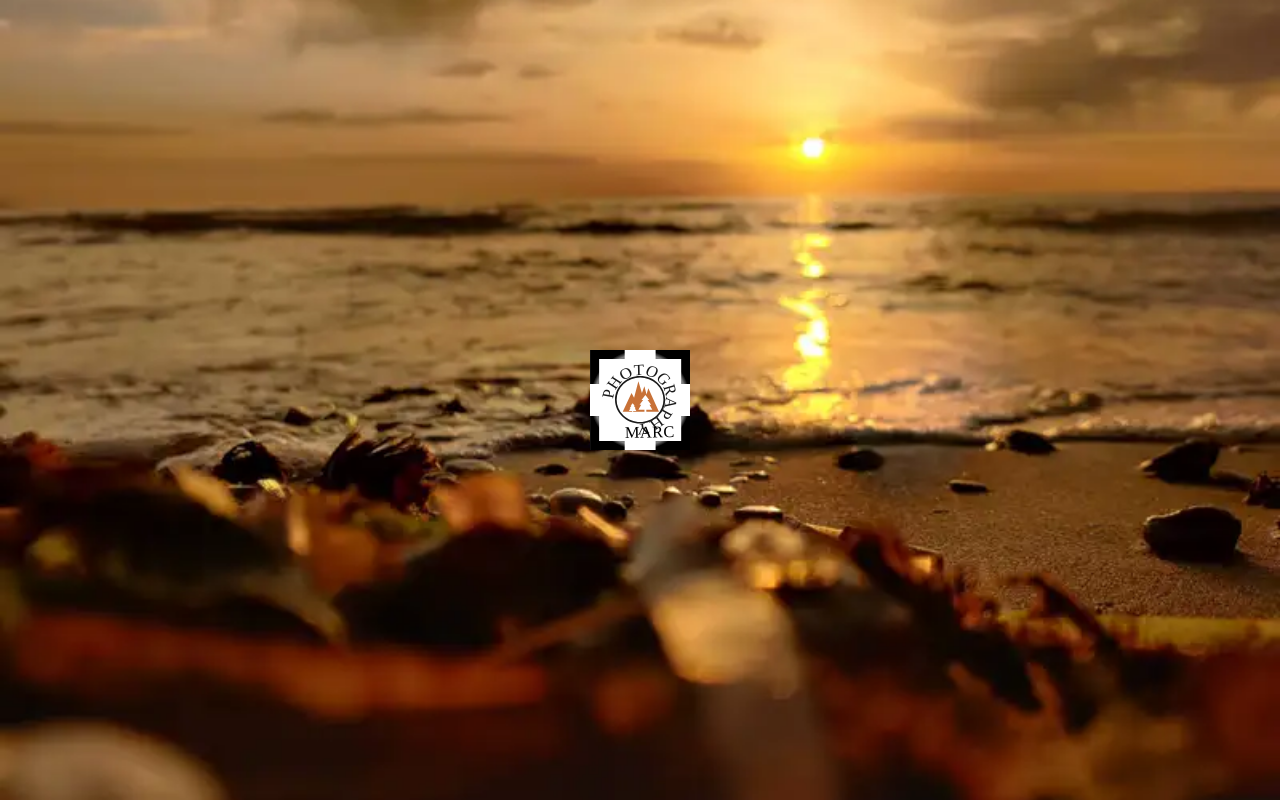
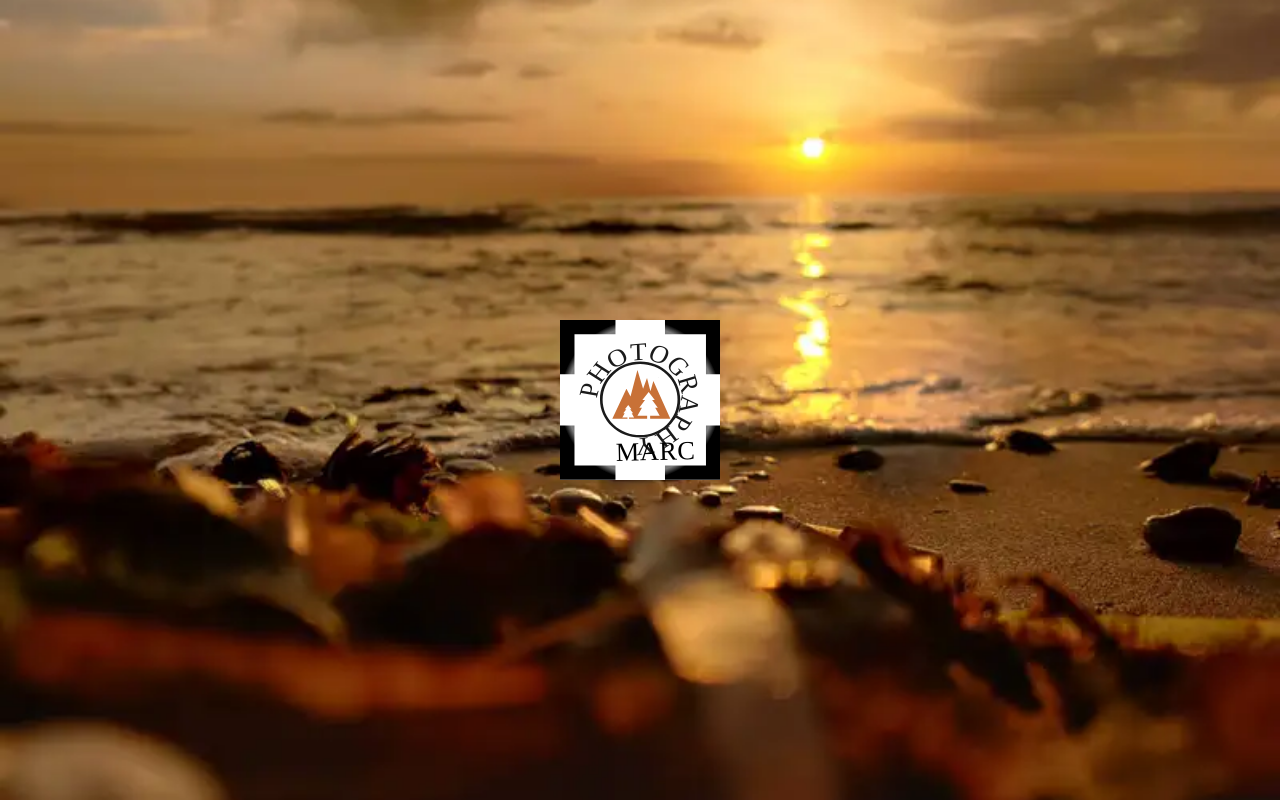
Before and after one commit to Cirvianum-DAW/mp9-pj-uf2-optimitzacio-imatges-MarcRamilo, a website built with Parcel: page src/index.html in a window 1280 px wide. Built offline with nearby package versions, Linux system fonts and the light colour scheme.

Commit message:
optimize index

```diff
--- a/src/index.html
+++ b/src/index.html
@@ -1,8 +1,9 @@
 <!DOCTYPE html>
 <html lang="en">
+
 <head>
-  <meta charset="UTF-8">
-  <meta name="viewport" content="width=device-width, initial-scale=1.0">
+  <meta charset="UTF-8" />
+  <meta name="viewport" content="width=device-width, initial-scale=1.0" />
   <title>PHOTOGRAPHY MARC</title>
   <link href="https://cdn.jsdelivr.net/npm/tailwindcss@2.2.19/dist/tailwind.min.css" rel="stylesheet">
   <style>
@@ -22,18 +23,13 @@
         opacity: 1;
       }
     }
-
-    img {
-      width: 100px; /* Adjust as needed */
-      height: 100px; /* Adjust as needed */
-    }
   </style>
 </head>
+
 <body class="flex justify-center items-center h-screen relative">
   <div class="text-center bg-white">
-    <a href="../src/HTML/home.html" rel="preload">
-      <img src="../src/IMAGES/logo_photo_marc.svg" alt="paissatge" width="100" height="100" loading="lazy">
+    <a href="../src/HTML/home.html">
+      <img src="../src/IMAGES/logo_photo_marc.svg" alt="paissatge" class="w-50 h-40">
     </a>
   </div>
 </body>
-</html>
```
